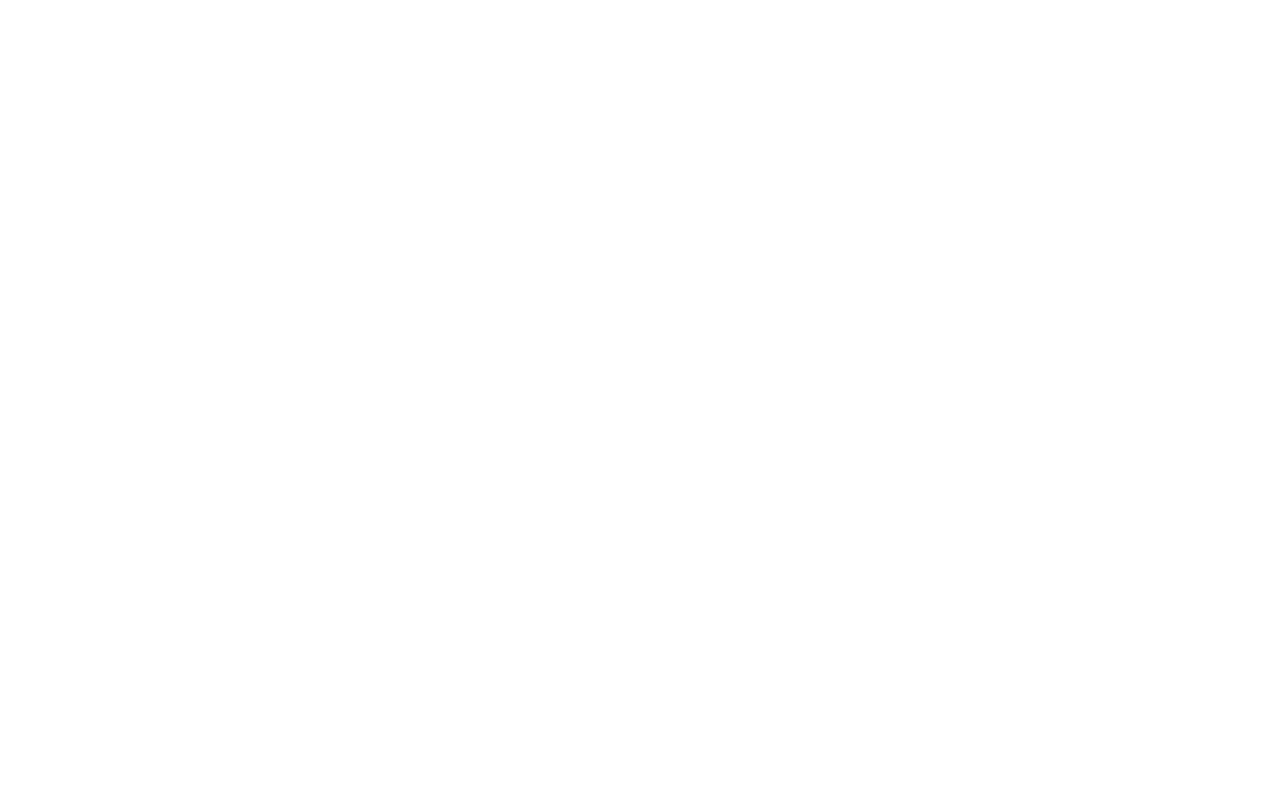
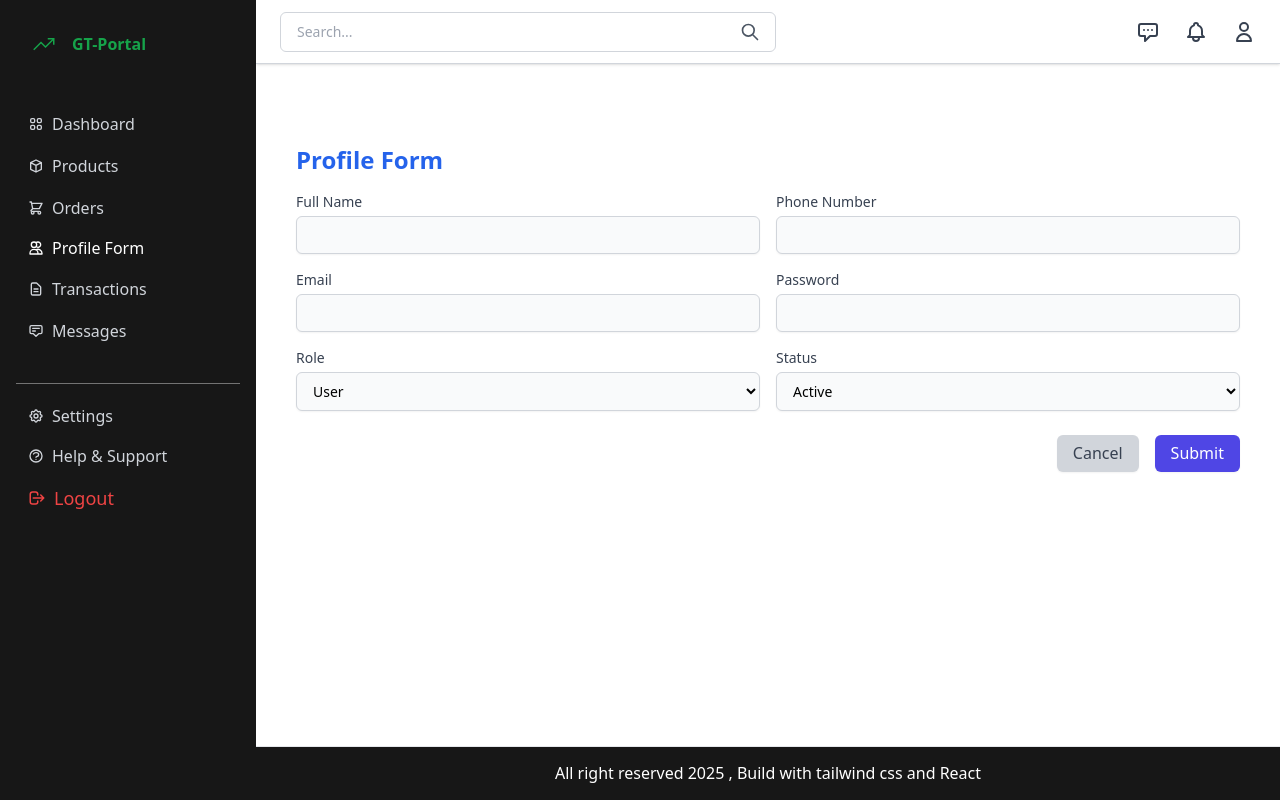
Before and after one commit to gaurab-magar/Dashboard, a React (Create React App) app: page /ProfileForm in a window 1280 px wide. Before the commit this address had no page. Built offline with nearby package versions, Linux system fonts and the light colour scheme.

Commit message:
user profile implemented

```diff
--- a/src/App.js
+++ b/src/App.js
@@ -3,7 +3,6 @@
 import Layout from './components/shared/Layout';
 import Dashboard from './components/Dashboard';
 import Products from './components/Products';
-import Customers from './Pages/Customers';
 import Message from './Pages/Message';
 import Tranjaction from './Pages/Tranjaction';
 import Orders from './Pages/Orders';
@@ -11,6 +10,7 @@
 import Support from './Pages/Support';
 import Register from './Auth/Register';
 import LoginPage from './Auth/LoginPage';
+import ProfileForm from './Auth/ProfileForm';
 
 function App() {
   return (
@@ -19,7 +19,7 @@
         <Route path="/" element={<Layout />}>
           <Route index element={<Dashboard/>}></Route>
           <Route path='/products' element={<Products/>}></Route>
-          <Route path='/customers' element={<Customers />} />
+          <Route path='/ProfileForm' element={<ProfileForm />} />
           <Route path='/messages' element={<Message />} />
           <Route path='/transactions' element={<Tranjaction />} />
           <Route path='/orders' element={<Orders />} />
--- /dev/null
+++ b/src/Auth/ProfileForm.js
@@ -0,0 +1,136 @@
+import React, { useState } from 'react'
+
+const ProfileForm = () => {
+    const [formData, setFormData] = useState({
+        fullName: "",
+        email: "",
+        password: "",
+        role: "User",
+        status: "Active",
+      });
+
+      const handleChange = (e) => {
+        const { name, value } = e.target;
+        setFormData({
+          ...formData,
+          [name]: value,
+        });
+      };
+
+      const handleSubmit = (e) => {
+        e.preventDefault();
+        console.log("Form Data Submitted: ", formData);
+      };
+
+  return (
+    <div className="bg-white max-w-full mx-auto mt-10 p-6">
+        <h2 className="text-2xl font-bold mb-4 text-blue-600">Profile Form</h2>
+        <div className="my-4">
+            <form onSubmit={handleSubmit} className="space-y-6">
+            {/* Form Grid */}
+            <div className="grid grid-cols-1 md:grid-cols-2 gap-4">
+                {/* Full Name */}
+                <div>
+                    <label className="block text-sm font-medium text-gray-700">Full Name</label>
+                    <input
+                        type="text"
+                        name="fullName"
+                        value={formData.fullName}
+                        onChange={handleChange}
+                        className="mt-1 block w-full px-3 py-2 bg-gray-50 border border-gray-300 rounded-md shadow-sm focus:outline-none focus:ring-indigo-500 focus:border-indigo-500 sm:text-sm"
+                        required
+                    />
+                </div>
+
+                {/* Phone Number */}
+                <div>
+                <label className="block text-sm font-medium text-gray-700">Phone Number</label>
+                <input
+                    type="number"
+                    name="phoneNumber"
+                    value={formData.phoneNumber}
+                    onChange={handleChange}
+                    className="mt-1 block w-full px-3 py-2 bg-gray-50 border border-gray-300 rounded-md shadow-sm focus:outline-none focus:ring-indigo-500 focus:border-indigo-500 sm:text-sm"
+                    required
+                />
+                </div>
+
+                {/* Email */}
+                <div>
+                <label className="block text-sm font-medium text-gray-700">Email</label>
+                <input
+                    type="email"
+                    name="email"
+                    value={formData.email}
+                    onChange={handleChange}
+                    className="mt-1 block w-full px-3 py-2 bg-gray-50 border border-gray-300 rounded-md shadow-sm focus:outline-none focus:ring-indigo-500 focus:border-indigo-500 sm:text-sm"
+                    required
+                />
+                </div>
+
+                {/* Password */}
+                <div>
+                <label className="block text-sm font-medium text-gray-700">Password</label>
+                <input
+                    type="password"
+                    name="password"
+                    value={formData.password}
+                    onChange={handleChange}
+                    className="mt-1 block w-full px-3 py-2 bg-gray-50 border border-gray-300 rounded-md shadow-sm focus:outline-none focus:ring-indigo-500 focus:border-indigo-500 sm:text-sm"
+                    required
+                />
+                </div>
+
+                {/* Role */}
+                <div>
+                <label className="block text-sm font-medium text-gray-700">Role</label>
+                <select
+                    name="role"
+                    value={formData.role}
+                    onChange={handleChange}
+                    className="mt-1 block w-full px-3 py-2 bg-gray-50 border border-gray-300 rounded-md shadow-sm focus:outline-none focus:ring-indigo-500 focus:border-indigo-500 sm:text-sm"
+                >
+                    <option value="Admin">Admin</option>
+                    <option value="Editor">Editor</option>
+                    <option value="User">User</option>
+                </select>
+                </div>
+
+                {/* Status */}
+                <div>
+                <label className="block text-sm font-medium text-gray-700">Status</label>
+                <select
+                    name="status"
+                    value={formData.status}
+                    onChange={handleChange}
+                    className="mt-1 block w-full px-3 py-2 bg-gray-50 border border-gray-300 rounded-md shadow-sm focus:outline-none focus:ring-indigo-500 focus:border-indigo-500 sm:text-sm"
+                >
+                    <option value="Active">Active</option>
+                    <option value="Inactive">Inactive</option>
+                </select>
+                </div>
+            </div>
+
+            {/* Buttons */}
+            <div className="flex justify-end space-x-4">
+                <button
+                type="button"
+                className="px-4 py-2 bg-gray-300 text-gray-700 rounded-md shadow-sm hover:bg-gray-400"
+                >
+                Cancel
+                </button>
+                <button
+                type="submit"
+                className="px-4 py-2 bg-indigo-600 text-white rounded-md shadow-sm hover:bg-indigo-700"
+                >
+                Submit
+                </button>
+            </div>
+            </form>
+        </div>
+</div>
+
+  )
+}
+
+export default ProfileForm
--- a/src/components/shared/Header.js
+++ b/src/components/shared/Header.js
@@ -1,110 +1,110 @@
-// import React, { Fragment } from 'react';
-// import { Popover, PopoverButton, PopoverPanel, Transition } from '@headlessui/react';
-// import { Menu, MenuButton, MenuItem, MenuItems } from '@headlessui/react';
-// import { HiOutlineBell, HiOutlineChatAlt, HiOutlineMenu, HiOutlineSearch, HiOutlineUser } from 'react-icons/hi';
-// import { Link } from 'react-router-dom';
+import React, { Fragment } from 'react';
+import { Popover, PopoverButton, PopoverPanel, Transition } from '@headlessui/react';
+import { Menu, MenuButton, MenuItem, MenuItems } from '@headlessui/react';
+import { HiOutlineBell, HiOutlineChatAlt, HiOutlineMenu, HiOutlineSearch, HiOutlineUser } from 'react-icons/hi';
+import { Link } from 'react-router-dom';
 
-// const Header = ({ toggleSidebar }) => {
-//   return (
-//     <div className="bg-white h-16 px-4 py-4 flex justify-between items-center border-b border-gray-300 shadow">
-//       {/* Hamburger Menu */}
-//       <div className="lg:hidden">
-//         <button className="text-black" onClick={toggleSidebar}>
-//           <HiOutlineMenu size={24} />
-//         </button>
-//       </div>
+const Header = ({ toggleSidebar }) => {
+  return (
+    <div className="bg-white h-16 px-4 py-4 flex justify-between items-center border-b border-gray-300 shadow">
+      {/* Hamburger Menu */}
+      <div className="lg:hidden">
+        <button className="text-black" onClick={toggleSidebar}>
+          <HiOutlineMenu size={24} />
+        </button>
+      </div>
 
-//       {/* Search Bar */}
-//       <div className="relative lg:w-1/2 mx-2 hidden md:flex">
-//         <HiOutlineSearch className="absolute top-1/2 -translate-y-1/2 right-4 text-xl text-gray-600 cursor-pointer" />
-//         <input type="text"
-//           placeholder="Search..."
-//           className="w-full h-10 text-sm focus:outline-none border border-gray-300 rounded-md px-4"/>
-//       </div>
+      {/* Search Bar */}
+      <div className="relative lg:w-1/2 mx-2 hidden md:flex">
+        <HiOutlineSearch className="absolute top-1/2 -translate-y-1/2 right-4 text-xl text-gray-600 cursor-pointer" />
+        <input type="text"
+          placeholder="Search..."
+          className="w-full h-10 text-sm focus:outline-none border border-gray-300 rounded-md px-4"/>
+      </div>
 
-//       {/* Icons Section */}
-//       <div className="flex items-center justify-end gap-4 sm:gap-2 sm:visible">
-//         {/* Chat Icon */}
-//         <Popover className="relative">
-//           <PopoverButton className="p-2 rounded-full hover:bg-gray-200 active:bg-gray-300 focus:outline-none cursor-pointer">
-//             <HiOutlineChatAlt fontSize={24} className="text-gray-700" />
-//           </PopoverButton>
-//           <Transition
-//             as={Fragment}
-//             enter="transition ease-out duration-200"
-//             enterFrom="transform opacity-0 translate-y-1"
-//             enterTo="transform opacity-100 translate-y-0"
-//             leave="transition ease-in duration-150"
-//             leaveFrom="transform opacity-100 translate-y-0"
-//             leaveTo="transform opacity-0 translate-y-1"
-//           >
-//             <PopoverPanel className="absolute z-10 w-80 bg-white rounded-md shadow-lg p-4 right-0 translate-y-3">
-//               This is the messages
-//             </PopoverPanel>
-//           </Transition>
-//         </Popover>
+      {/* Icons Section */}
+      <div className="flex items-center justify-end gap-4 sm:gap-2 sm:visible">
+        {/* Chat Icon */}
+        <Popover className="relative">
+          <PopoverButton className="p-2 rounded-full hover:bg-gray-200 active:bg-gray-300 focus:outline-none cursor-pointer">
+            <HiOutlineChatAlt fontSize={24} className="text-gray-700" />
+          </PopoverButton>
+          <Transition
+            as={Fragment}
+            enter="transition ease-out duration-200"
+            enterFrom="transform opacity-0 translate-y-1"
+            enterTo="transform opacity-100 translate-y-0"
+            leave="transition ease-in duration-150"
+            leaveFrom="transform opacity-100 translate-y-0"
+            leaveTo="transform opacity-0 translate-y-1"
+          >
+            <PopoverPanel className="absolute z-10 w-80 bg-white rounded-md shadow-lg p-4 right-0 translate-y-3">
+              This is the messages
+            </PopoverPanel>
+          </Transition>
+        </Popover>
 
-//         {/* Notification Icon */}
-//         <Popover className="relative">
-//           <PopoverButton className="p-2 rounded-full hover:bg-gray-200 active:bg-gray-300 focus:outline-none cursor-pointer">
-//             <HiOutlineBell fontSize={24} className="text-gray-700" />
-//           </PopoverButton>
-//           <Transition
-//             as={Fragment}
-//             enter="transition ease-out duration-200"
-//             enterFrom="transform opacity-0 translate-y-1"
-//             enterTo="transform opacity-100 translate-y-0"
-//             leave="transition ease-in duration-150"
-//             leaveFrom="transform opacity-100 translate-y-0"
-//             leaveTo="transform opacity-0 translate-y-1"
-//           >
-//             <PopoverPanel className="absolute z-10 w-80 bg-white rounded-md shadow-lg p-4 right-0 translate-y-3">
-//               This is the notifications
-//             </PopoverPanel>
-//           </Transition>
-//         </Popover>
+        {/* Notification Icon */}
+        <Popover className="relative">
+          <PopoverButton className="p-2 rounded-full hover:bg-gray-200 active:bg-gray-300 focus:outline-none cursor-pointer">
+            <HiOutlineBell fontSize={24} className="text-gray-700" />
+          </PopoverButton>
+          <Transition
+            as={Fragment}
+            enter="transition ease-out duration-200"
+            enterFrom="transform opacity-0 translate-y-1"
+            enterTo="transform opacity-100 translate-y-0"
+            leave="transition ease-in duration-150"
+            leaveFrom="transform opacity-100 translate-y-0"
+            leaveTo="transform opacity-0 translate-y-1"
+          >
+            <PopoverPanel className="absolute z-10 w-80 bg-white rounded-md shadow-lg p-4 right-0 translate-y-3">
+              This is the notifications
+            </PopoverPanel>
+          </Transition>
+        </Popover>
 
-//         {/* Profile Menu */}
-//         <Menu as="div" className="relative">
-//           <MenuButton className="p-2 rounded-full hover:bg-gray-200 active:bg-gray-300 focus:outline-none cursor-pointer">
-//             <HiOutlineUser fontSize={24} className="text-gray-700" />
-//           </MenuButton>
-//           <MenuItems className="absolute right-0 z-10 w-48 bg-white rounded-md shadow-lg p-2 mt-2">
-//             <MenuItem>
-//               {({ active }) => (
-//                 <Link
-//                   to="/settings"
-//                   className={`block px-4 py-2 text-sm ${active ? 'bg-gray-100' : ''}`}
-//                 >
-//                   Your Profile
-//                 </Link>
-//               )}
-//             </MenuItem>
-//             <MenuItem>
-//               {({ active }) => (
-//                 <Link
-//                   to="/support"
-//                   className={`block px-4 py-2 text-sm ${active ? 'bg-gray-100' : ''}`}
-//                 >
-//                   Settings
-//                 </Link>
-//               )}
-//             </MenuItem>
-//             <MenuItem>
-//               {({ active }) => (
-//                 <Link
-//                   to="/login"
-//                   className={`block px-4 py-2 text-sm ${active ? 'bg-gray-100' : ''}`}
-//                 >
-//                   Sign Out
-//                 </Link>
-//               )}
-//             </MenuItem>
-//           </MenuItems>
-//         </Menu>
-//       </div>
-//     </div>
-//   );
-// };
+        {/* Profile Menu */}
+        <Menu as="div" className="relative">
+          <MenuButton className="p-2 rounded-full hover:bg-gray-200 active:bg-gray-300 focus:outline-none cursor-pointer">
+            <HiOutlineUser fontSize={24} className="text-gray-700" />
+          </MenuButton>
+          <MenuItems className="absolute right-0 z-10 w-48 bg-white rounded-md shadow-lg p-2 mt-2">
+            <MenuItem>
+              {({ active }) => (
+                <Link
+                  to="/settings"
+                  className={`block px-4 py-2 text-sm ${active ? 'bg-gray-100' : ''}`}
+                >
+                  Your Profile
+                </Link>
+              )}
+            </MenuItem>
+            <MenuItem>
+              {({ active }) => (
+                <Link
+                  to="/support"
+                  className={`block px-4 py-2 text-sm ${active ? 'bg-gray-100' : ''}`}
+                >
+                  Settings
+                </Link>
+              )}
+            </MenuItem>
+            <MenuItem>
+              {({ active }) => (
+                <Link
+                  to="/login"
+                  className={`block px-4 py-2 text-sm ${active ? 'bg-gray-100' : ''}`}
+                >
+                  Sign Out
+                </Link>
+              )}
+            </MenuItem>
+          </MenuItems>
+        </Menu>
+      </div>
+    </div>
+  );
+};
 
-// export default Header;
+export default Header;
--- a/src/components/shared/Layout.js
+++ b/src/components/shared/Layout.js
@@ -1,9 +1,9 @@
 import React, { useState } from 'react';
 import { Outlet } from 'react-router-dom';
 import Sidebar from './Sidebar';
-// import Header from './Header';
+import Header from './Header';
 import Footer from './Footer';
-import ResponsiveNavbar from './Navbar';
+
 
 const Layout = () => {
   const [isSidebarOpen, setIsSidebarOpen] = useState(false);
@@ -13,11 +13,10 @@
   }
   return (
     <>
-      <div className="flex flex-row bg-neutral-300 h-screen w-full overflow-x-hidden">
+      <div className="flex flex-row bg-white h-screen w-full overflow-x-hidden">
         <Sidebar className='hidden md:flex' toggleSidebar={toggleSidebar} isOpen={isSidebarOpen} />
           <div className="flex-1 flex flex-col">
-            <ResponsiveNavbar />
-            {/* <Header toggleSidebar={toggleSidebar} /> */}
+            <Header toggleSidebar={toggleSidebar} />
             <div className="flex-1 p-4">
               <Outlet />
             </div>
--- a/src/lib/consts/navigation.js
+++ b/src/lib/consts/navigation.js
@@ -29,9 +29,9 @@
 		icon: <HiOutlineShoppingCart />
 	},
 	{
-		key: 'customers',
-		label: 'Customers',
-		path: '/customers',
+		key: 'Profile Form',
+		label: 'Profile Form',
+		path: '/ProfileForm',
 		icon: <HiOutlineUsers />
 	},
 	{
```
Also changed, not shown: src/components/shared/Navbar.js (deleted, +0 -58 lines).
